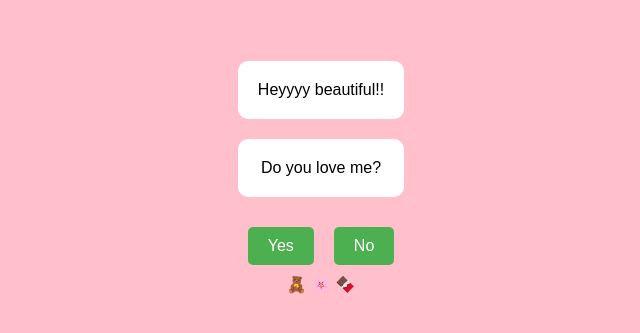
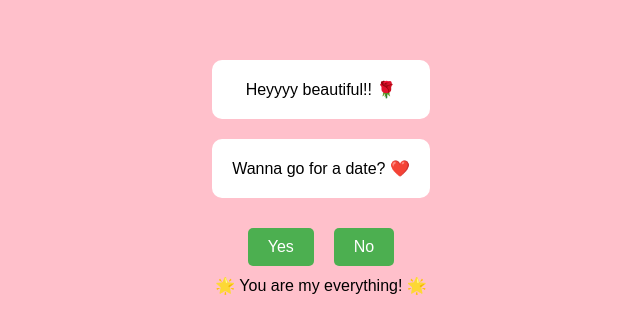
Before and after one commit to Saptarshi2060/Games, a plain HTML site: page New folder (22)/index.html in a window 1280 px wide. Shown: the part 223-556 px from the top of the page, without its empty margins (319-959 px from the left). Drawn offline with Linux system fonts and the light colour scheme.

Commit message:
Update index.html

```diff
--- a/New folder (22)/index.html
+++ b/New folder (22)/index.html
@@ -8,15 +8,15 @@
 </head>
 <body>
     <div id="game-container">
-        <div class="message" id="message1">Heyyyy beautiful!!</div>
-        <div class="message" id="message2">Do you love me?</div>
+        <div class="message" id="message1">Heyyyy beautiful!! 🌹</div>
+        <div class="message" id="message2">Wanna go for a date? ❤️</div>
         <div id="options">
             <button onclick="handleResponse(true)">Yes</button>
             <button id="noButton" onmouseover="floatButton()" onclick="handleResponse(false)">No</button>
         </div>
         <div class="message" id="message3"></div>
         <div id="popup" class="hidden">
-            🧸 🌸 🍫
+            🌟 You are my everything! 🌟
         </div>
     </div>
     <script src="script.js"></script>
```
